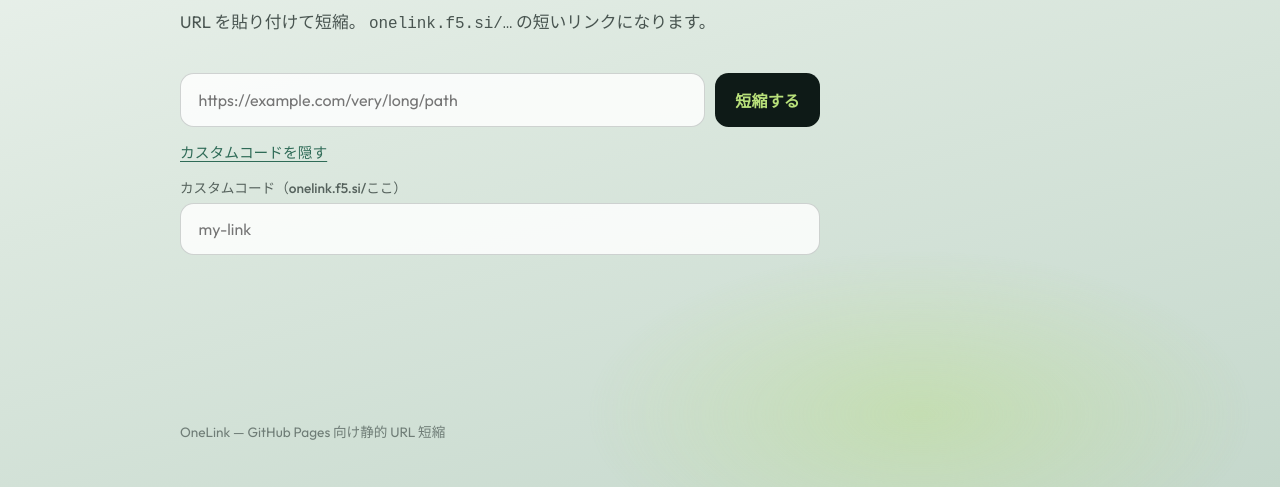
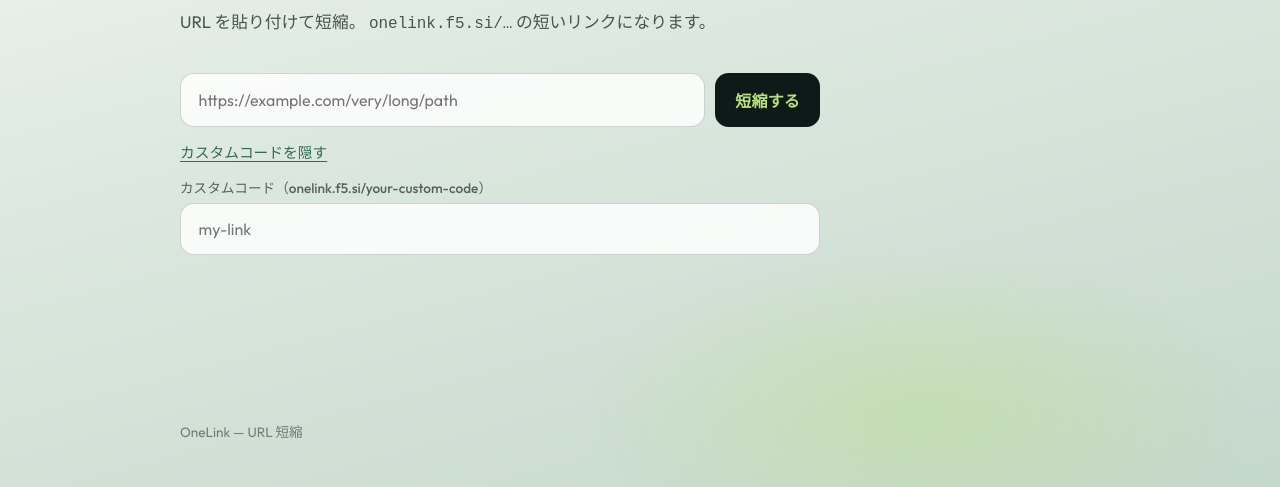
Before and after one commit to mangagroup712-design/onelink, a plain HTML site: page index.html in a window 1280 px wide. Both pictures are taken after a click on the button "カスタムコードを使う". Shown: the part 313-800 px from the top of the page. Drawn offline with Linux system fonts and the light colour scheme.

Commit message:
Update custom code link and footer text

```diff
--- a/index.html
+++ b/index.html
@@ -68,7 +68,7 @@
             </button>
 
             <label class="custom-field hidden" id="custom-field">
-              <span>カスタムコード（onelink.f5.si/ここ）</span>
+              <span>カスタムコード（onelink.f5.si/your-custom-code）</span>
               <input
                 id="custom-code"
                 type="text"
@@ -96,15 +96,14 @@
               </button>
             </div>
             <p class="hint" id="publish-hint">
-              GitHub Pages に載せるには、ダウンロードしたファイルをリポジトリへ追加して
-              Push してください。
+
             </p>
           </div>
         </div>
       </main>
 
       <footer class="site-footer">
-        <p>OneLink — GitHub Pages 向け静的 URL 短縮</p>
+        <p>OneLink — URL 短縮</p>
       </footer>
     </div>
 
```
